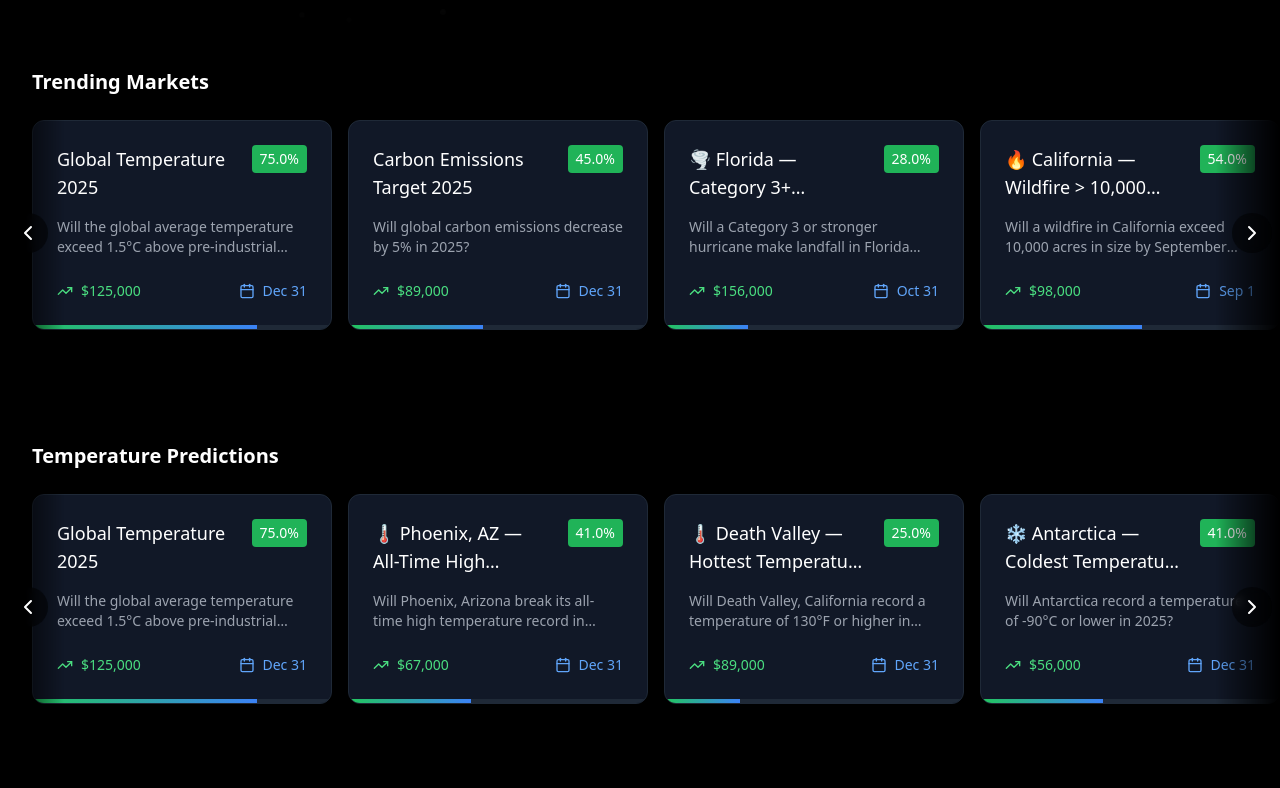
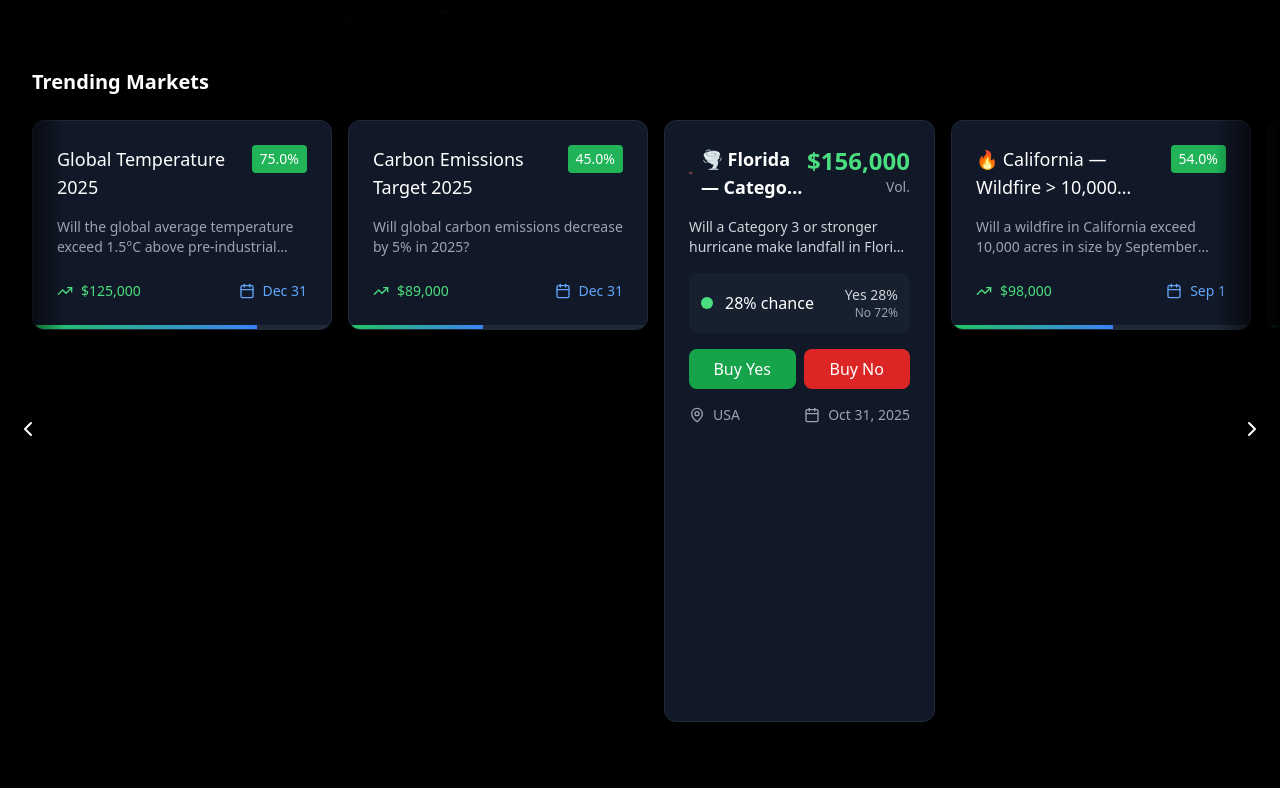
Before and after one commit to tylermalin/climatemarkets, a React (Vite) app: page / in a window 1280 px wide. Shown: the part 640-1428 px from the top of the page. Built offline with nearby package versions, Linux system fonts and the light colour scheme; what @web3modal/wagmi, wagmi would draw is missing.

Commit message:
feat: add hurricane market cards with multi-outcome display and probability breakdowns

```diff
--- a/src/App.tsx
+++ b/src/App.tsx
@@ -337,6 +337,68 @@ function App() {
             updated_at: '2024-01-01T00:00:00Z'
           },
           {
+            id: '16',
+            category_id: 'disasters',
+            title: '🌪️ Cat 3+ Hurricane Hits Miami in 2025',
+            description: 'Will a Category 3 or stronger hurricane make landfall in Miami, Florida in 2025?',
+            target_date: '2025-11-30T23:59:59Z',
+            current_price: 0.19,
+            volume: 15000,
+            country: 'USA',
+            verification_sources: [
+              { name: 'NOAA', url: 'https://www.noaa.gov' },
+              { name: 'NHC', url: 'https://www.nhc.noaa.gov' }
+            ],
+            resolution_criteria: 'Official hurricane landfall data from National Hurricane Center',
+            sustainability_fee_percentage: 2.5,
+            created_at: '2024-01-01T00:00:00Z',
+            updated_at: '2024-01-01T00:00:00Z'
+          },
+          {
+            id: '17',
+            category_id: 'disasters',
+            title: '🌊 Atlantic Hurricane Season Named Storms 2025',
+            description: 'How many named storms will occur during the 2025 Atlantic Hurricane Season?',
+            target_date: '2025-11-30T23:59:59Z',
+            current_price: 0.39,
+            volume: 205000,
+            country: 'Atlantic',
+            verification_sources: [
+              { name: 'NOAA', url: 'https://www.noaa.gov' },
+              { name: 'NHC', url: 'https://www.nhc.noaa.gov' }
+            ],
+            resolution_criteria: 'Official named storm count from National Hurricane Center',
+            sustainability_fee_percentage: 2.5,
+            created_at: '2024-01-01T00:00:00Z',
+            updated_at: '2024-01-01T00:00:00Z',
+            // Multi-outcome market for named storms
+            outcomes: [
+              { id: '17a', label: '<12', probability: 0.06, volume: 12300 },
+              { id: '17b', label: '12-15', probability: 0.22, volume: 45100 },
+              { id: '17c', label: '16-19', probability: 0.39, volume: 79950 },
+              { id: '17d', label: '20-23', probability: 0.17, volume: 34850 },
+              { id: '17e', label: '>23', probability: 0.12, volume: 32800 }
+            ]
+          },
+          {
+            id: '18',
+            category_id: 'disasters',
+            title: '🌀 Cat 5 Hurricane US Landfall 2025',
+            description: 'Will a Category 5 hurricane make landfall in the United States during the 2025 Hurricane Season?',
+            target_date: '2025-11-30T23:59:59Z',
+            current_price: 0.11,
+            volume: 22000,
+            country: 'USA',
+            verification_sources: [
+              { name: 'NOAA', url: 'https://www.noaa.gov' },
+              { name: 'NHC', url: 'https://www.nhc.noaa.gov' }
+            ],
+            resolution_criteria: 'Official hurricane landfall data from National Hurricane Center',
+            sustainability_fee_percentage: 2.5,
+            created_at: '2024-01-01T00:00:00Z',
+            updated_at: '2024-01-01T00:00:00Z'
+          },
+          {
             id: '14',
             category_id: 'records',
             title: '🌡️ Death Valley — Hottest Temperature on Earth in 2025',
--- /dev/null
+++ b/src/components/HurricaneMarketCard.tsx
@@ -0,0 +1,117 @@
+import React from 'react';
+import { Link } from 'react-router-dom';
+import { motion } from 'framer-motion';
+import { TrendingUp, Calendar, MapPin, Wind } from 'lucide-react';
+import { format } from 'date-fns';
+import { PredictionMarket } from '../types/climate';
+
+interface HurricaneMarketCardProps {
+  market: PredictionMarket;
+}
+
+export function HurricaneMarketCard({ market }: HurricaneMarketCardProps) {
+  const isMultiOutcome = market.outcomes && market.outcomes.length > 0;
+
+  return (
+    <motion.div
+      whileHover={{ scale: 1.02 }}
+      className="bg-gray-900 border border-gray-800 rounded-xl p-6 hover:border-gray-700 transition-all duration-200"
+    >
+      {/* Header */}
+      <div className="flex items-start justify-between mb-4">
+        <div className="flex items-center space-x-2">
+          <Wind className="h-5 w-5 text-red-400" />
+          <h3 className="text-lg font-semibold text-white line-clamp-2">
+            {market.title}
+          </h3>
+        </div>
+        <div className="text-right">
+          <div className="text-2xl font-bold text-green-400">
+            ${market.volume.toLocaleString()}
+          </div>
+          <div className="text-sm text-gray-400">Vol.</div>
+        </div>
+      </div>
+
+      {/* Description */}
+      <p className="text-gray-300 text-sm mb-4 line-clamp-2">
+        {market.description}
+      </p>
+
+      {/* Multi-Outcome Display */}
+      {isMultiOutcome && market.outcomes && (
+        <div className="mb-4">
+          <div className="space-y-2">
+            {market.outcomes.map((outcome) => (
+              <div key={outcome.id} className="flex items-center justify-between bg-gray-800/50 rounded-lg p-3">
+                <div className="flex items-center space-x-3">
+                  <div className="w-3 h-3 bg-blue-400 rounded-full"></div>
+                  <span className="text-white font-medium">{outcome.label}</span>
+                </div>
+                <div className="text-right">
+                  <div className="text-sm text-gray-300">
+                    Yes {Math.round(outcome.probability * 100)}%
+                  </div>
+                  <div className="text-xs text-gray-400">
+                    No {Math.round((1 - outcome.probability) * 100)}%
+                  </div>
+                </div>
+              </div>
+            ))}
+          </div>
+        </div>
+      )}
+
+      {/* Single Outcome Display */}
+      {!isMultiOutcome && (
+        <div className="mb-4">
+          <div className="flex items-center justify-between bg-gray-800/50 rounded-lg p-3">
+            <div className="flex items-center space-x-3">
+              <div className="w-3 h-3 bg-green-400 rounded-full"></div>
+              <span className="text-white font-medium">
+                {Math.round(market.current_price * 100)}% chance
+              </span>
+            </div>
+            <div className="text-right">
+              <div className="text-sm text-gray-300">
+                Yes {Math.round(market.current_price * 100)}%
+              </div>
+              <div className="text-xs text-gray-400">
+                No {Math.round((1 - market.current_price) * 100)}%
+              </div>
+            </div>
+          </div>
+        </div>
+      )}
+
+      {/* Action Buttons */}
+      <div className="flex space-x-2 mb-4">
+        <button className="flex-1 bg-green-600 hover:bg-green-700 text-white font-medium py-2 px-4 rounded-lg transition-colors">
+          Buy Yes
+        </button>
+        <button className="flex-1 bg-red-600 hover:bg-red-700 text-white font-medium py-2 px-4 rounded-lg transition-colors">
+          Buy No
+        </button>
+      </div>
+
+      {/* Footer Info */}
+      <div className="flex items-center justify-between text-sm text-gray-400">
+        <div className="flex items-center space-x-2">
+          <MapPin className="h-4 w-4" />
+          <span>{market.country}</span>
+        </div>
+        <div className="flex items-center space-x-2">
+          <Calendar className="h-4 w-4" />
+          <span>{format(new Date(market.target_date), 'MMM d, yyyy')}</span>
+        </div>
+      </div>
+
+      {/* Link to Market Detail */}
+      <Link
+        to={`/market/${market.id}`}
+        className="absolute inset-0"
+        aria-label={`View details for ${market.title}`}
+      />
+    </motion.div>
+  );
+}
--- a/src/components/MarketRow.tsx
+++ b/src/components/MarketRow.tsx
@@ -3,6 +3,7 @@ import { motion } from 'framer-motion';
 import { ChevronLeft, ChevronRight } from 'lucide-react';
 import { PredictionMarket } from '../types/climate';
 import { MarketTile } from './MarketTile';
+import { HurricaneMarketCard } from './HurricaneMarketCard';
 
 interface MarketRowProps {
   title: string;
@@ -39,9 +40,15 @@ export function MarketRow({ title, markets, id }: MarketRowProps) {
           }}
         >
           <div className="flex gap-4 pb-4">
-            {markets.map((market) => (
-              <MarketTile key={market.id} market={market} />
-            ))}
+            {markets.map((market) => {
+              // Use HurricaneMarketCard for hurricane-related markets
+              if (market.title.toLowerCase().includes('hurricane') ||
+                  market.title.toLowerCase().includes('cat') ||
+                  market.title.toLowerCase().includes('storm')) {
+                return <HurricaneMarketCard key={market.id} market={market} />;
+              }
+              return <MarketTile key={market.id} market={market} />;
+            })}
           </div>
         </div>
 
```
Also changed, not shown: src/types/climate.ts (+8 -0 lines), 5 other files (tests, documents, lock files or other folders).
